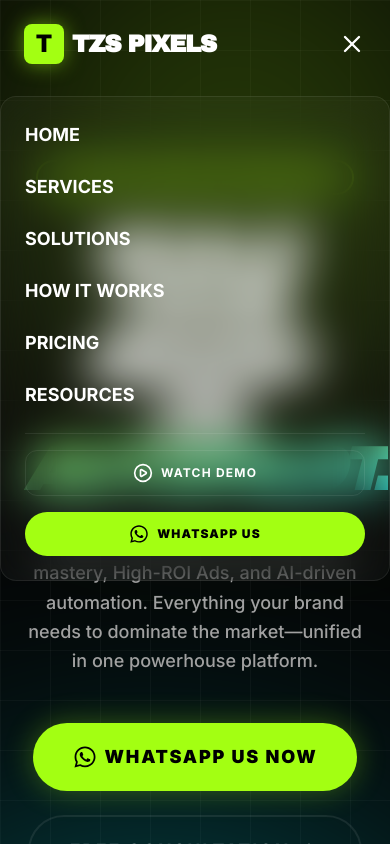
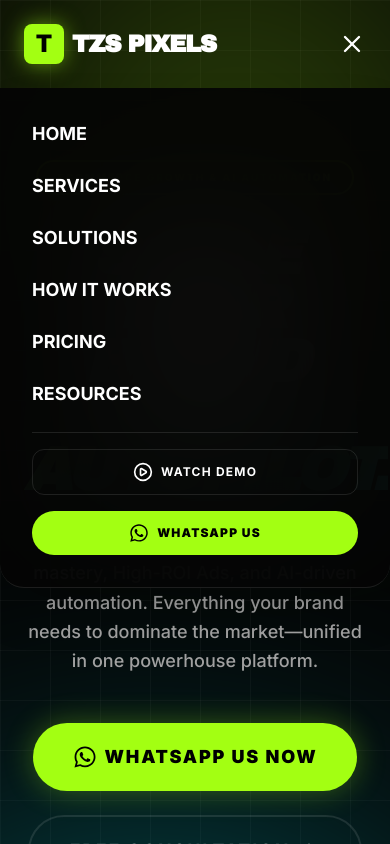
Before and after one commit to Rayan37307/tzspixels_w, a React (Vite) app: page / in a window 390 px wide. Both pictures are taken after a click on the button 352 px from the left and 44 px from the top of the page. Shown: the top 844 px of the page. Built offline with nearby package versions, Linux system fonts and the light colour scheme.

Commit message:
going once going twice soldd

```diff
--- a/src/components/Navbar.tsx
+++ b/src/components/Navbar.tsx
@@ -91,7 +91,7 @@
             initial={{ opacity: 0, height: 0 }}
             animate={{ opacity: 1, height: 'auto' }}
             exit={{ opacity: 0, height: 0 }}
-            className="lg:hidden absolute top-full left-0 w-full glass mt-2 p-6 flex flex-col gap-6 overflow-hidden"
+            className="lg:hidden absolute top-full left-0 w-full glass-nav mt-0 p-8 flex flex-col gap-6 overflow-hidden rounded-b-3xl shadow-2xl"
           >
             {navLinks.map((link) => (
               <a
--- a/src/index.css
+++ b/src/index.css
@@ -9,8 +9,8 @@
   --color-text-primary: #ffffff;
   --color-text-secondary: #a1a1a1;
   --color-border-color: rgba(255, 255, 255, 0.1);
-  --color-glass-bg: rgba(255, 255, 255, 0.03);
-  --color-glass-border: rgba(255, 255, 255, 0.08);
+  --color-glass-bg: rgba(255, 255, 255, 0.05);
+  --color-glass-border: rgba(255, 255, 255, 0.1);
   --color-glow-cyan: rgba(0, 242, 254, 0.15);
   --color-glow-lime: rgba(163, 255, 18, 0.15);
 
@@ -27,8 +27,8 @@
     --text-primary: #ffffff;
     --text-secondary: #a1a1a1;
     --border-color: rgba(255, 255, 255, 0.1);
-    --glass-bg: rgba(255, 255, 255, 0.03);
-    --glass-border: rgba(255, 255, 255, 0.08);
+    --glass-bg: rgba(255, 255, 255, 0.05);
+    --glass-border: rgba(255, 255, 255, 0.1);
     --glow-cyan: rgba(0, 242, 254, 0.15);
     --glow-lime: rgba(163, 255, 18, 0.15);
   }
@@ -91,7 +91,7 @@
   .glow-2 { @apply bg-accent-secondary -bottom-24 -left-24; }
 
   .glass-nav {
-    @apply bg-bg-primary/90 backdrop-blur-2xl border-b border-white/10;
+    @apply bg-bg-primary/95 backdrop-blur-3xl border-b border-white/10;
   }
 }
 
```
